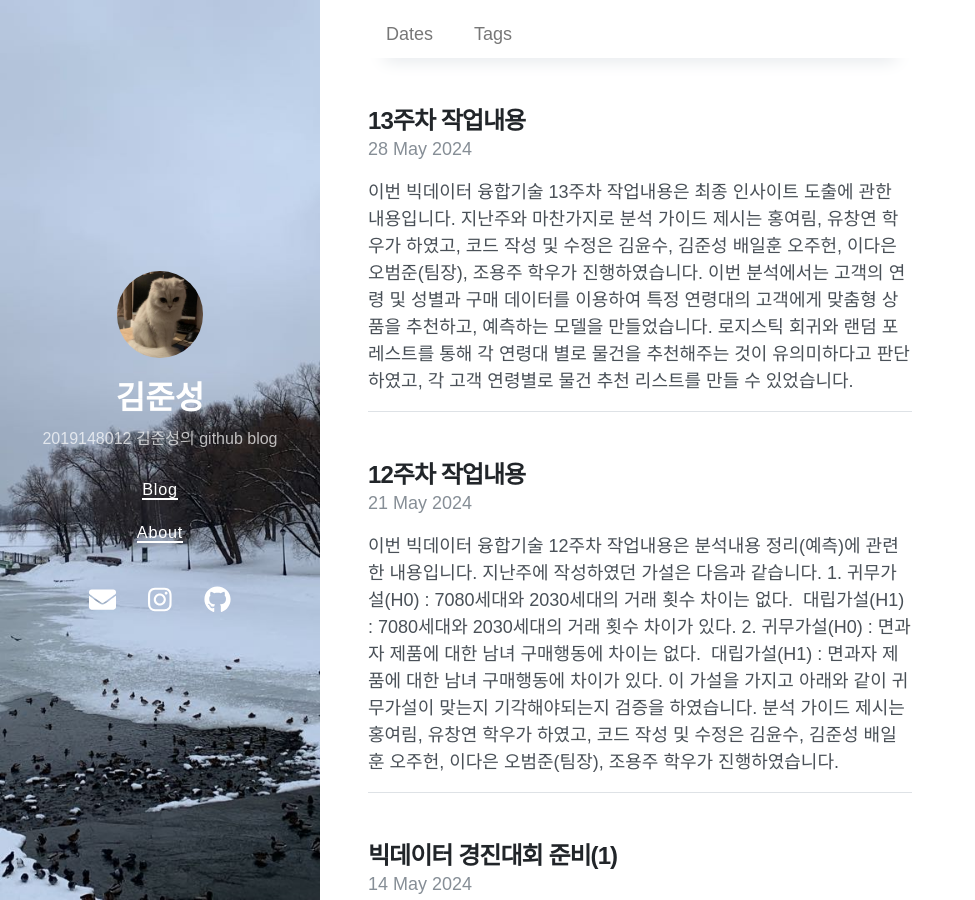
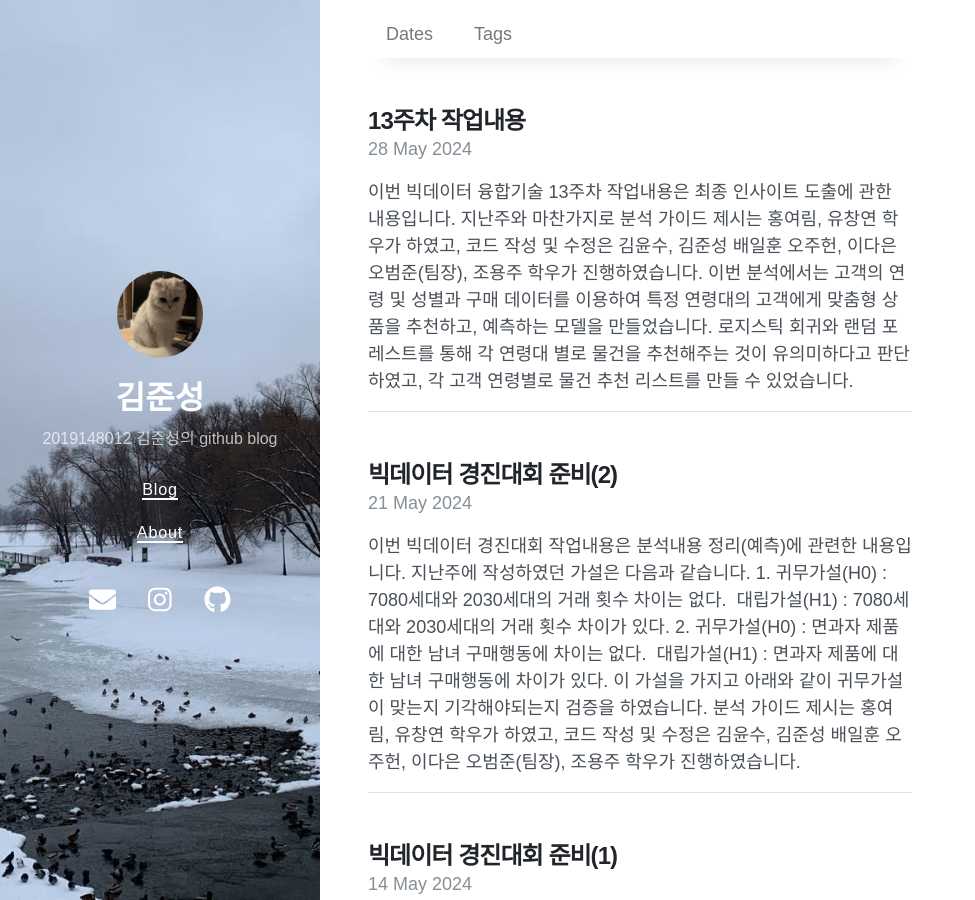
Before and after one commit to j-s-eee/j-s-eee, a Jekyll site: the page built from index.html, in a window 1280 px wide and 900 px high. Shown: the whole window, without its empty margins (0-975 px from the left). Built offline with Jekyll 4.4.1, drawn with Linux system fonts in a browser that asks for light colours; nearby versions of some CDN libraries; the list of posts is cut into pages by our own code.

Commit message:
Update 2024-05-21.md

```diff
--- a/_posts/2024-05-21-12weeks.md
+++ b/_posts/2024-05-21-12weeks.md
@@ -1,14 +1,14 @@
 ---
 layout: post
-title: 12주차 작업내용
+title: 빅데이터 경진대회 준비(2)
 date: 2024-05-21 23:18 +0800
 last_modified_at: 2024-05-23 01:08:25 +0800
-tags: [빅데이터융합기술]
+tags: [빅데이터경진대회]
 toc:  true
 ---
 
 
-이번 빅데이터 융합기술 12주차 작업내용은 분석내용 정리(예측)에 관련한 내용입니다.\
+이번 빅데이터 경진대회 작업내용은 분석내용 정리(예측)에 관련한 내용입니다.\
 지난주에 작성하였던 가설은 다음과 같습니다.
 <br/> 1. 귀무가설(H0) : 7080세대와 2030세대의 거래 횟수 차이는 없다.
 <br/> &nbsp;대립가설(H1) : 7080세대와 2030세대의 거래 횟수 차이가 있다.
```
